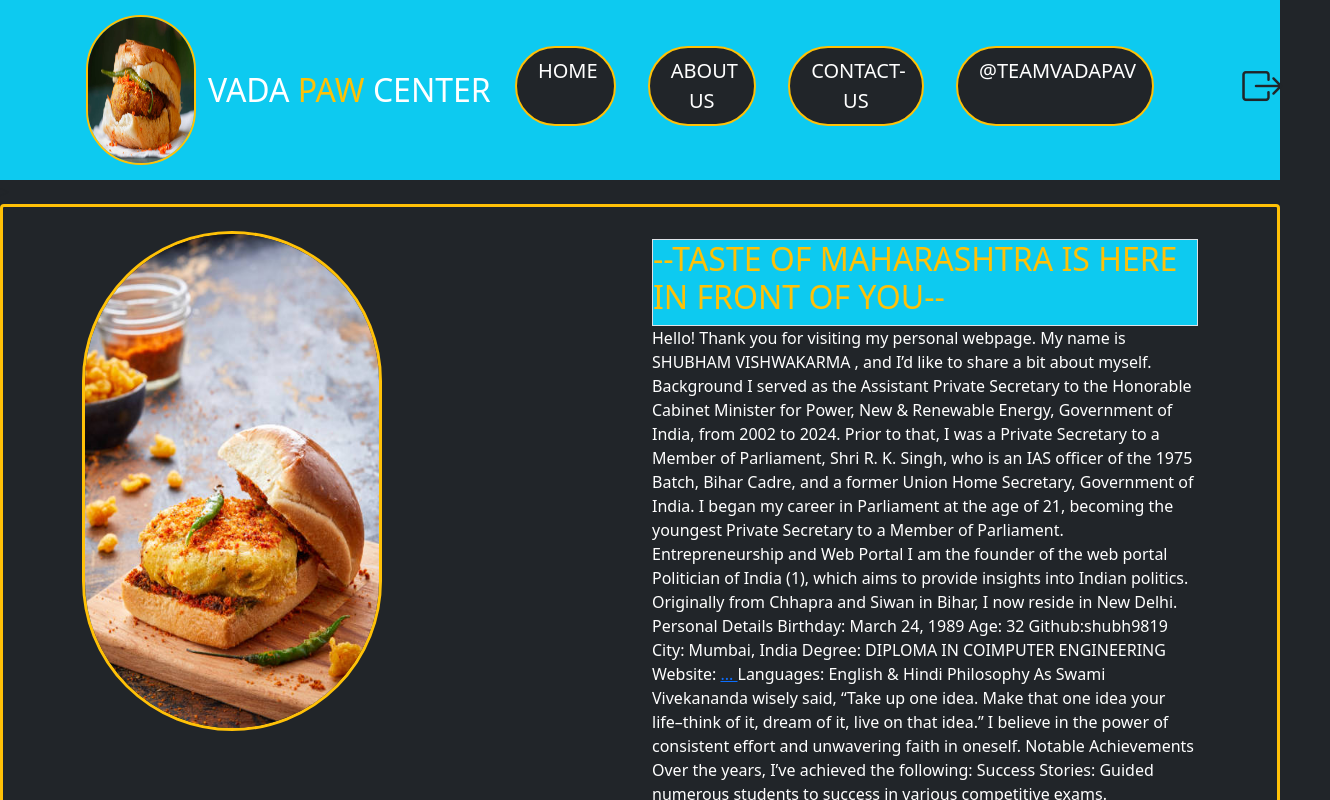
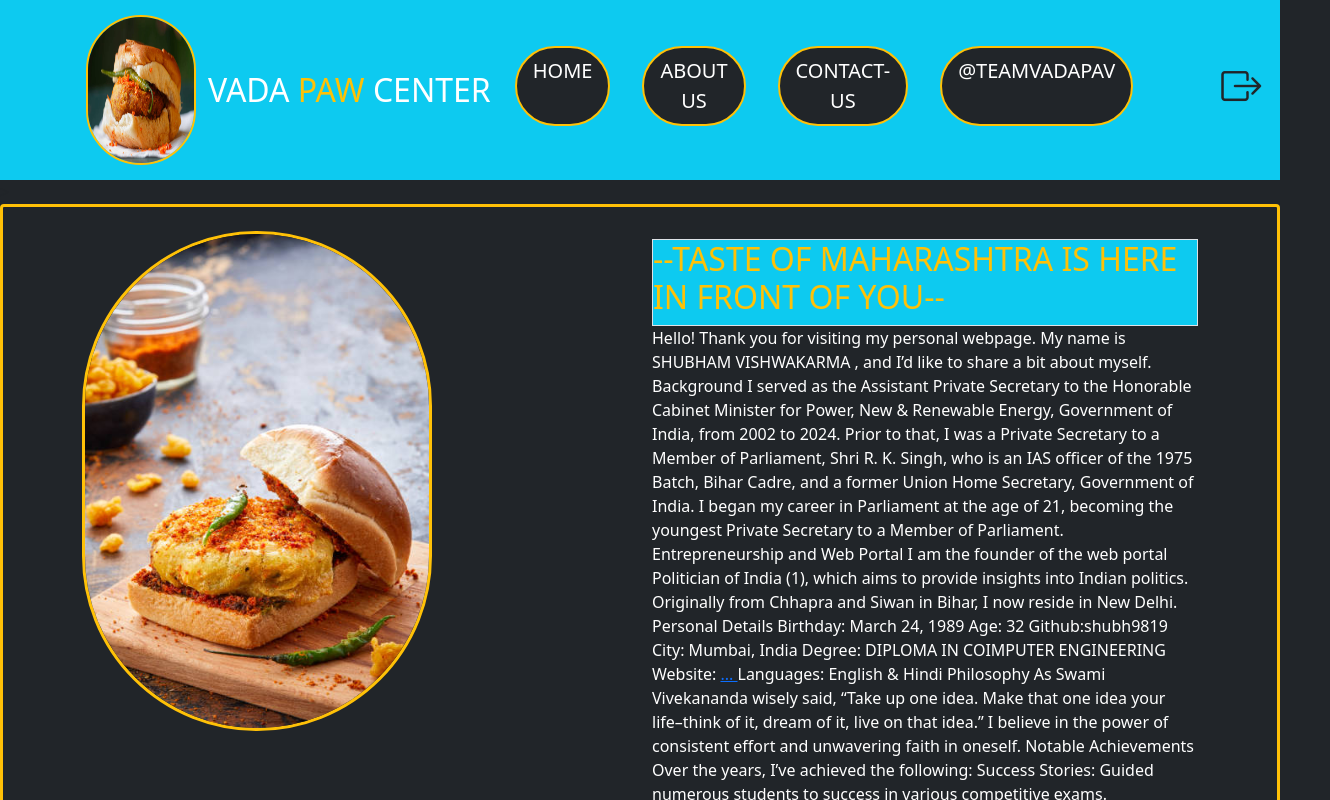
Before and after one commit to shubh9819/vada-paw-center-, a plain HTML site: page about.html in a window 1280 px wide. Shown: the top 800 px of the page, 1330 px wide, since content can reach past the window. Drawn offline with nearby package versions, Linux system fonts and the light colour scheme.

Commit message:
update aboutus

```diff
--- a/about.html
+++ b/about.html
@@ -25,16 +25,16 @@
           <div class="collapse navbar-collapse" id="menu">
             <ul class="navbar-nav">
               <li class="nav-item fs-5 border border-2 ps-2 pe-2 border-warning  rounded-pill m-3 text-center bg-dark mt-2">
-                <a class="nav-link text-white" href="home.html">&nbsp;HOME</a>
+                <a class="nav-link text-white" href="home.html">HOME</a>
               </li>
               <li class="nav-item fs-5 border border-2 ps-2 pe-2 border-warning rounded-pill m-3 text-center bg-dark mt-2">
-                <a class="nav-link text-white" href="about.html">&nbsp;ABOUT US</a>
+                <a class="nav-link text-white" href="about.html">ABOUT US</a>
               </li>
               <li class="nav-item fs-5 border border-2 ps-2 pe-2 border-warning rounded-pill m-3 text-center bg-dark mt-2">
-                <a class="nav-link text-white" href="contact.html">&nbsp;CONTACT-US</a>
+                <a class="nav-link text-white" href="contact.html">CONTACT-US</a>
               </li>
               <li class="nav-item fs-5 border border-2 ps-2 pe-2 border-warning  rounded-pill m-3 text-center bg-dark mt-2">
-                <a class="nav-link text-white" href="team.html">&nbsp;@TEAMVADAPAV</a>
+                <a class="nav-link text-white" href="team.html">@TEAMVADAPAV</a>
               </li>
             </ul>
             <button class="nav-link fs-1 ps-4 m-5 pb-2" data-bs-toggle="modal" data-bs-target="#login">
@@ -87,7 +87,7 @@
           <div class="container">
             <div class="row mt-4 ">
                 <div class="col-sm-6 ">
-        <img src="img/vada.jpg" class="rounded-pill border border-warning border-3" height="500" width="300">
+        <img src="img/vada.jpg" class="rounded-pill border border-warning border-3" height="500" width="350">
                 </div>
                 <div class="col-sm-6">
                     <h1 class="text-center "></h1>
```
